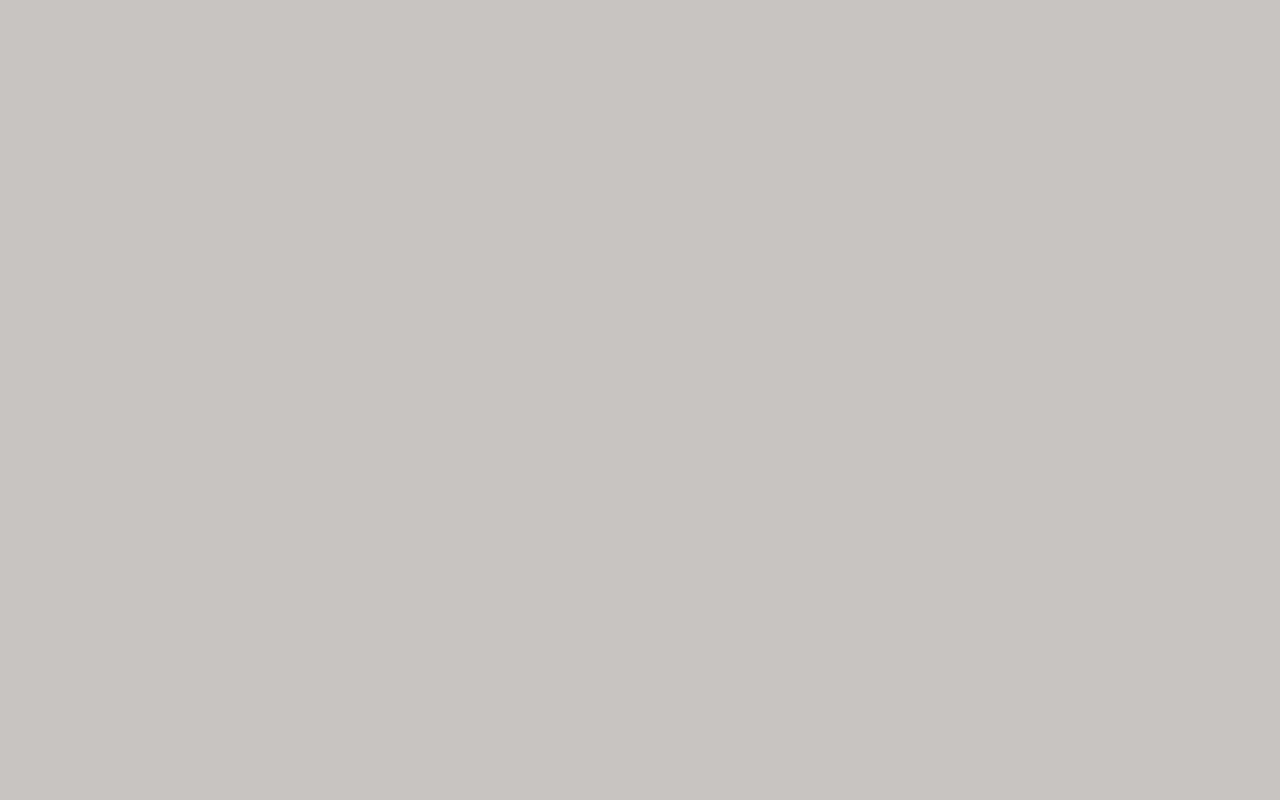
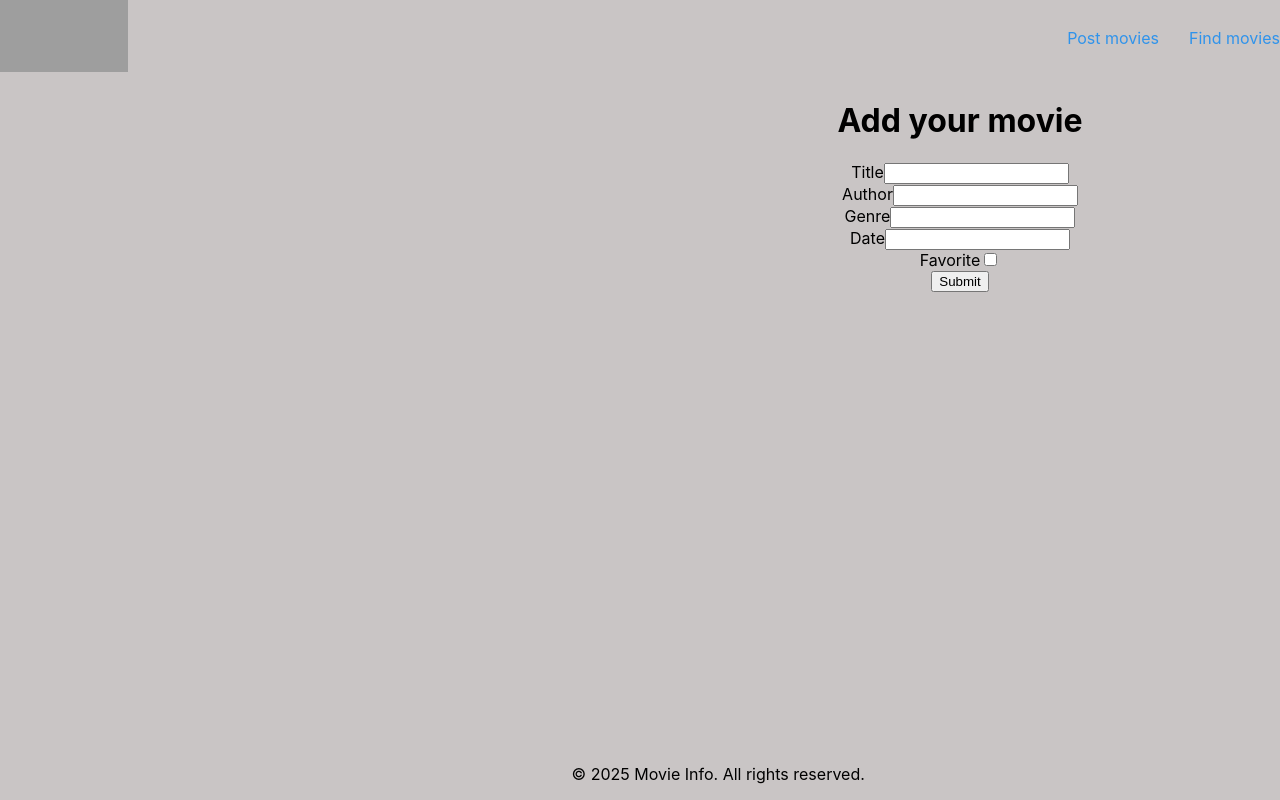
Before and after one commit to BubbleRuble/own-project, a React (Create React App) app in the folder Frontend/: page /postmovies in a window 1280 px wide. Before the commit this address had no page. Shown: the top 800 px of the page. Built offline with nearby package versions, Linux system fonts and the light colour scheme; grey boxes are pictures that could not be loaded.

Commit message:
додав пошук фільмів і додавання(воно не працює) треба ще пошаманити

```diff
--- a/Frontend/src/App.jsx
+++ b/Frontend/src/App.jsx
@@ -3,14 +3,16 @@ import {Route, Routes } from 'react-router-dom';
 import Home from './pages/Home';
 import Layout from './components/Layout';
 import Movies from './pages/Movies';
+import Search from './pages/Search';
 
 const App = () => {
   return (
     <div>
       <Routes>
         <Route path="/" element={<Layout />}>
-          <Route index element={<Home />} />         {/* / */}
-          <Route path="movies" element={<Movies />} /> {/* /movies */}
+          <Route index element={<Home />} />
+          <Route path="postmovies" element={<Movies />} />
+          <Route path="searchmovies" element={<Search />} />
         </Route>
       </Routes>
     </div>
--- /dev/null
+++ b/Frontend/src/api/movies.js
@@ -0,0 +1,17 @@
+const BASE_URL = 'http://localhost:3000';
+
+export const getMovies = async () => {
+  const res = await fetch(BASE_URL);
+  return res.json();
+};
+
+export const addMovies = async (movie) => {
+  const res = await fetch(BASE_URL, {
+    method: 'POST',
+    headers: {
+      'Content-Type': 'application/json',
+    },
+    body: JSON.stringify(movie),
+  });
+  return res.json()
+}
--- a/Frontend/src/components/Header.js
+++ b/Frontend/src/components/Header.js
@@ -16,10 +16,10 @@ const Header = () => {
         </NavLink>
         <ul className="header__list">
           <li className="list__item">
-            <NavLink to="/movies">Movies</NavLink>
+            <NavLink to="/postmovies">Post movies</NavLink>
           </li>
           <li className="list__item">
-            <NavLink to="/movies">Settings</NavLink>
+            <NavLink to="/searchmovies">Find movies</NavLink>
           </li>
         </ul>
       </nav>
--- /dev/null
+++ b/Frontend/src/components/LoadMovies.js
@@ -0,0 +1,30 @@
+import MovieForm from './MovieForm';
+import { addMovies } from '../api/movies';
+import { useState } from 'react';
+
+const LoadMovies = () => {
+  const [message, setMessage] = useState('');
+
+  const handlePostMovie = async (values, { resetForm, setErrors }) => {
+  try {
+    const newMovie = await addMovies(values);
+    if (newMovie.error) {
+      setErrors({ [newMovie.error.field]: newMovie.error.message });
+      return;
+    }
+    setMessage(`Movie ${newMovie.title} added`);
+    resetForm();
+  } catch (error) {
+    console.error('Error adding movie:', error);
+  }
+};
+
+  return (
+    <>
+      <h1>Add your movie</h1>
+      <MovieForm onSubmit={handlePostMovie} />
+    </>
+  );
+};
+
+export default LoadMovies;
--- /dev/null
+++ b/Frontend/src/components/MovieForm.js
@@ -0,0 +1,66 @@
+import { Formik, Form, Field } from 'formik';
+import * as Yup from 'yup'
+
+const MovieForm = ({onSubmit}) => {
+  const validationSchema = Yup.object({
+    title:Yup.string().required("Title is required"),
+    author:Yup.string().required("Author is required"),
+    genre:Yup.string().required("Genre is required"),
+    date: Yup.string().matches(/^\d{2}-\d{4}$/, "Date must be MM-YYYY"),
+    favorite: Yup.boolean(),
+  })
+
+
+  return (
+    <>
+      <Formik
+        initialValues={{
+          title: '',
+          author: '',
+          genre: '',
+          date: '',
+          favorite: false,
+        }}
+        validationSchema={validationSchema}
+        onSubmit={onSubmit}
+      >
+
+        <Form autoComplete='off'>
+          <label>
+            Title
+            <Field type="text" name="title" />
+          </label>
+          <br />
+
+          <label>
+            Author
+            <Field type="text" name="author" />
+          </label>
+          <br />
+
+          <label>
+            Genre
+            <Field type="text" name="genre" />
+          </label>
+          <br />
+
+          <label>
+            Date
+            <Field type="text" name="date" />
+          </label>
+          <br />
+
+          <label>
+            Favorite
+            <Field type="checkbox" name="favorite" />
+          </label>
+          <br />
+
+          <button type="submit">Submit</button>
+        </Form>
+      </Formik>
+    </>
+  );
+};
+
+export default MovieForm;
--- /dev/null
+++ b/Frontend/src/components/MovieList.js
@@ -0,0 +1,16 @@
+const MovieList = ({ movies }) => {
+  return (
+    <div>
+      {movies.map((movies, index) => (
+        <div key={index}>
+          <h2>{movies.title}</h2>
+          <p>Author: {movies.author}</p>
+          <p>Genre: {movies.genre}</p>
+          <p>Date: {movies.date}</p>
+        </div>
+      ))}
+    </div>
+  );
+};
+
+export default MovieList;
--- a/Frontend/src/pages/Home.js
+++ b/Frontend/src/pages/Home.js
@@ -5,7 +5,7 @@ const Home = () => {
   return (
     <div className="home__container">
       <h1>Інформація про проєкт</h1>
-      <img src=""/>
+      {/* <img src=""/> */}
       <p>
         Це навчальний проєкт, який створений з метою вивчення React, React Router та інших
         пов'язаних технологій. Тут ви можете переглядати інформацію про різні фільми.
--- a/Frontend/src/pages/Movies.js
+++ b/Frontend/src/pages/Movies.js
@@ -1,10 +1,9 @@
-import { NavLink } from 'react-router-dom';
-
+import LoadMovies from '../components/LoadMovies';
 
 const Movies = () => {
   return (
     <>
-    <p>Moviess</p>
+    <LoadMovies />
     </>
   )
 }
--- /dev/null
+++ b/Frontend/src/pages/Search.js
@@ -0,0 +1,67 @@
+import { NavLink } from 'react-router-dom';
+import MovieList from '../components/MovieList';
+import { getMovies } from '../api/movies';
+import { useState, useEffect } from 'react';
+
+const SearchMovies = () => {
+  const [movies, setMovies] = useState([]);
+  const [query, setQuery] = useState('');
+  const [selected, setSelected] = useState(null);
+
+  useEffect(() => {
+    getMovies()
+      .then(setMovies)
+      .catch(error => console.log(error));
+  }, []);
+
+  const filteredMovies = movies.filter(movie => {
+    movie.title.toLowerCase().includes(query.toLowerCase());
+  });
+
+  const handleSelect = movie => {
+    setSelected(movie);
+    setQuery(movie.title);
+  };
+
+  return (
+    <>
+      <h1>Search Movies</h1>
+      <input
+        type="text"
+        placeholder="type your title"
+        value={query}
+        onChange={e => setQuery(e.target.value)}
+      />
+
+      <div>
+        {query && !selected && (
+          <ul>
+            {filteredMovies.map(movie => (
+              <li key={movie.title} onClick={() => handleSelect(movie)}>
+                {movie.title}
+              </li>
+            ))}
+          </ul>
+        )}
+
+        <div>
+          {selected ? (
+            <div>
+              <h2>
+                {selected.title} {selected.favorite ? '❤️' : ''}
+              </h2>
+              <p>Author: {selected.author}</p>
+              <p>Genre: {selected.genre}</p>
+              <p>Date:{selected.date}</p>
+              <p>{selected.favorite}</p>
+            </div>
+          ) : (
+            query && <MovieList movies={filteredMovies} />
+          )}
+        </div>
+      </div>
+    </>
+  );
+};
+
+export default SearchMovies;
```
